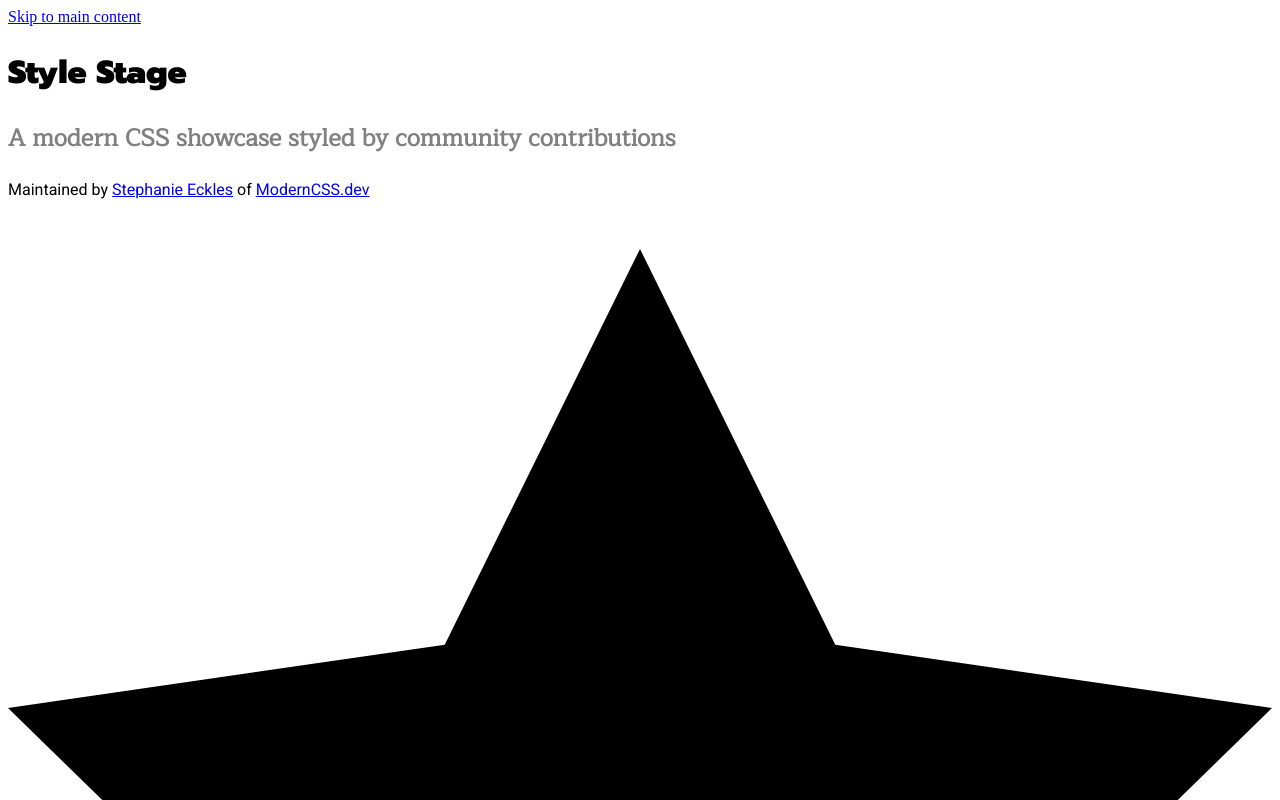
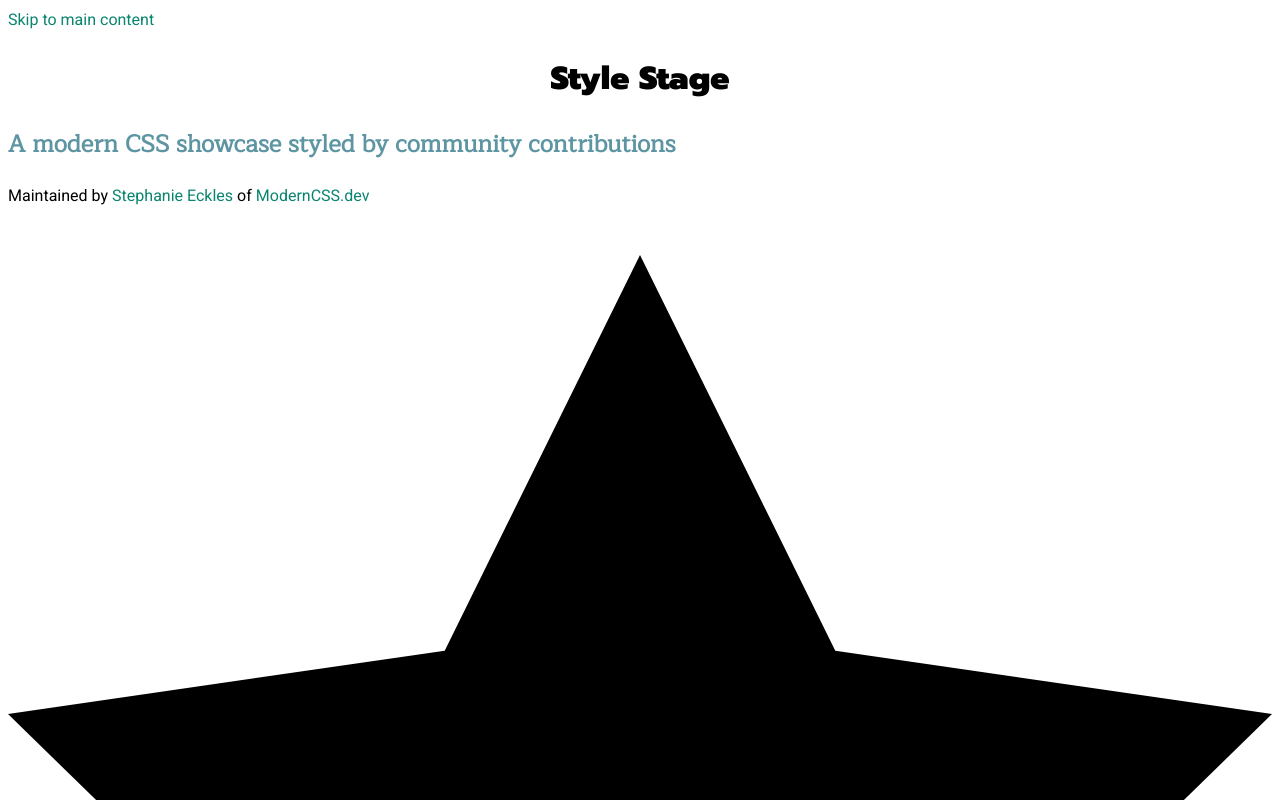
Before and after one commit to RVCC-IDMX/style-mobile-ryan-rutishauser, an Eleventy site: page src/index.html in a window 1280 px wide. Shown: the top 800 px of the page. Built offline with nearby package versions, Linux system fonts and the light colour scheme; Eleventy itself is replaced by a stand-in of ours; files that its build step writes are made by us from their sources.

Commit message:
add colors to appropriate elements from style tile

```diff
--- a/src/sass/style.scss
+++ b/src/sass/style.scss
@@ -27,9 +27,16 @@ p{
 h1{
   font-family: "Prompt";
   color: black;
+  text-align: center;
 }
 
 h2{
   font-family: "Maitree";
-  color: grey;
+  color: hsl(191, 27, 50);
 }
+
+a{
+  font-family: "Heebo";
+  color: hsl(170, 86, 28);
+  text-decoration-line: none;
+}
```
Also changed, not shown: public/style.css.
